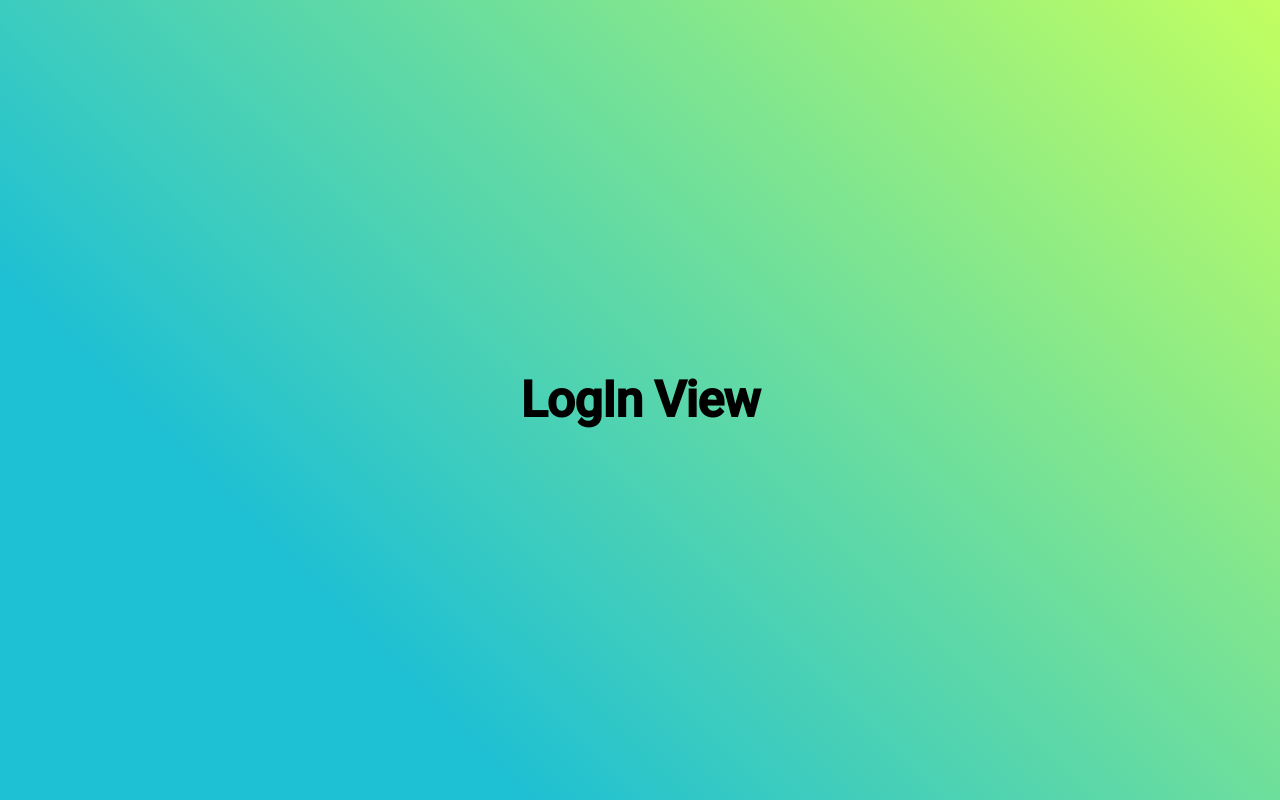
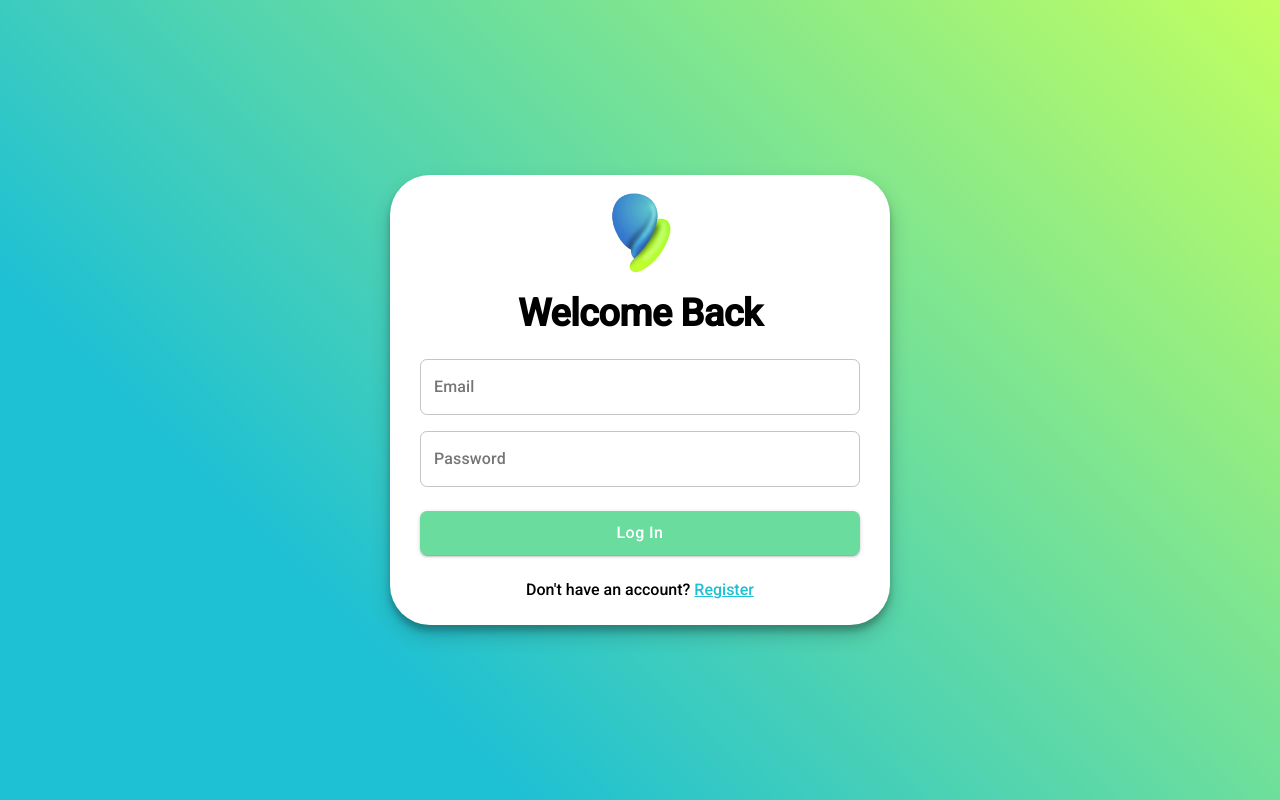
Before and after one commit to LOG1CRS/Beliveo-Employees-App, a React (Create React App) app: page /login in a window 1280 px wide. Built offline with nearby package versions, Linux system fonts and the light colour scheme.

Commit message:
LogIn view design finished

```diff
--- a/src/views/LogIn.jsx
+++ b/src/views/LogIn.jsx
@@ -1,6 +1,16 @@
 import React from 'react';
-import { Grid, Typography, makeStyles } from '@material-ui/core';
+import {
+  Grid,
+  Typography,
+  makeStyles,
+  TextField,
+  Button,
+} from '@material-ui/core';
 import { Helmet } from 'react-helmet';
+import { Link } from 'react-router-dom';
+
+import { routes } from '../routes';
+import { beliveoIcon } from '../assets';
 
 const LogIn = () => {
   const classes = useStyle();
@@ -15,9 +25,53 @@ const LogIn = () => {
         justify="center"
         alignItems="center"
       >
-        <Typography variant="h1" align="center" style={{ fontSize: 50 }}>
-          LogIn View
-        </Typography>
+        <Grid container className={classes.logInContainer}>
+          <Grid item xs={12} className={classes.logoContainer}>
+            <img src={beliveoIcon} alt="logo" className={classes.logo} />
+          </Grid>
+          <Grid item xs={12}>
+            <Typography variant="h1" align="center" className={classes.title}>
+              Welcome Back
+            </Typography>
+          </Grid>
+          <Grid item xs={12}>
+            <TextField
+              label="Email"
+              fullWidth
+              variant="outlined"
+              className={classes.input}
+            />
+            <TextField
+              label="Password"
+              fullWidth
+              variant="outlined"
+              className={classes.input}
+            />
+          </Grid>
+          <Grid item xs={12}>
+            <Button
+              variant="contained"
+              color="secondary"
+              fullWidth
+              size="large"
+              style={{ marginBottom: 10 }}
+            >
+              Log In
+            </Button>
+          </Grid>
+          <Grid item xs={12}>
+            <Typography
+              variant="h3"
+              align="center"
+              className={classes.question}
+            >
+              Don't have an account?{' '}
+              <Link className={classes.link} to={routes.signup}>
+                Register
+              </Link>
+            </Typography>
+          </Grid>
+        </Grid>
       </Grid>
     </>
   );
@@ -30,6 +84,55 @@ const useStyle = makeStyles((theme) => ({
     background:
       'linear-gradient(45deg, rgba(30,192,212,1) 25%, rgba(194,255,96,1) 100%)',
   },
+  logInContainer: {
+    margin: 16,
+    minHeight: 450,
+    backgroundColor: 'white',
+    borderRadius: 40,
+    boxShadow: '0 10px 20px rgba(0,0,0,0.19), 0 6px 6px rgba(0,0,0,0.23)',
+    padding: `10px 30px 20px 30px`,
+    width: '55%',
+    maxWidth: 500,
+    [theme.breakpoints.only('xs')]: {
+      width: '100%',
+      minHeight: 430,
+      padding: `10px 20px 20px 20px`,
+    },
+  },
+  title: {
+    paddingTop: 6,
+    fontSize: 36,
+    [theme.breakpoints.up('sm')]: {
+      fontSize: 38,
+      paddingTop: 10,
+    },
+  },
+  input: {
+    marginTop: 6,
+    marginBottom: 6,
+    [theme.breakpoints.up('sm')]: {
+      marginTop: 8,
+      marginBottom: 8,
+    },
+  },
+  question: {
+    fontSize: 16,
+    marginBottom: '-10px',
+  },
+  link: {
+    color: theme.palette.primary.main,
+  },
+  logoContainer: {
+    display: 'flex',
+    justifyContent: 'center',
+    alignItems: 'center',
+  },
+  logo: {
+    width: 70,
+    [theme.breakpoints.up('sm')]: {
+      width: 80,
+    },
+  },
 }));
 
 export default LogIn;
--- a/src/views/SignUp.jsx
+++ b/src/views/SignUp.jsx
@@ -129,7 +129,10 @@ const useStyle = makeStyles((theme) => ({
   },
   formContainer: {
     height: '100%',
-    padding: `20px 30px 20px 30px`,
+    padding: `20px 20px 20px 20px`,
+    [theme.breakpoints.up('sm')]: {
+      padding: `20px 30px 20px 30px`,
+    },
   },
   title: {
     paddingTop: 6,
```
